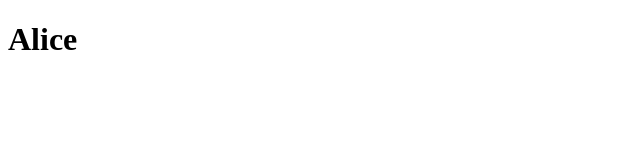
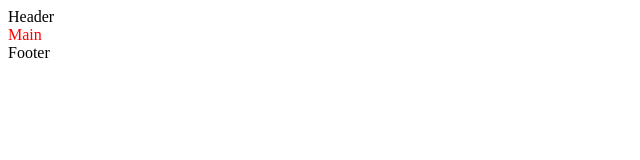
Before and after one commit to RuxCavescu/git-teamwork-1205, a plain HTML site: page index.html in a window 1280 px wide. Shown: the whole page, without its empty margins (0-640 px from the left). Drawn offline with Linux system fonts and the light colour scheme.

Commit message:
added index-html with content + style.css with styling

```diff
--- a/index.html
+++ b/index.html
@@ -5,13 +5,14 @@
     <meta charset="UTF-8">
     <meta http-equiv="X-UA-Compatible" content="IE=edge">
     <meta name="viewport" content="width=device-width, initial-scale=1.0">
-    <title>Document</title>
+    <title>Git Exercise Setup</title>
+    <link rel="stylesheet" href="style.css">
 </head>
 
 <body>
-    <h1>
-        Alice
-    </h1>
+    <header>Header</header>
+    <main>Main</main>
+    <footer>Footer</footer>
 </body>
 
 </html>
--- /dev/null
+++ b/style.css
@@ -0,0 +1,3 @@
+main {
+  color: red;
+}
```
